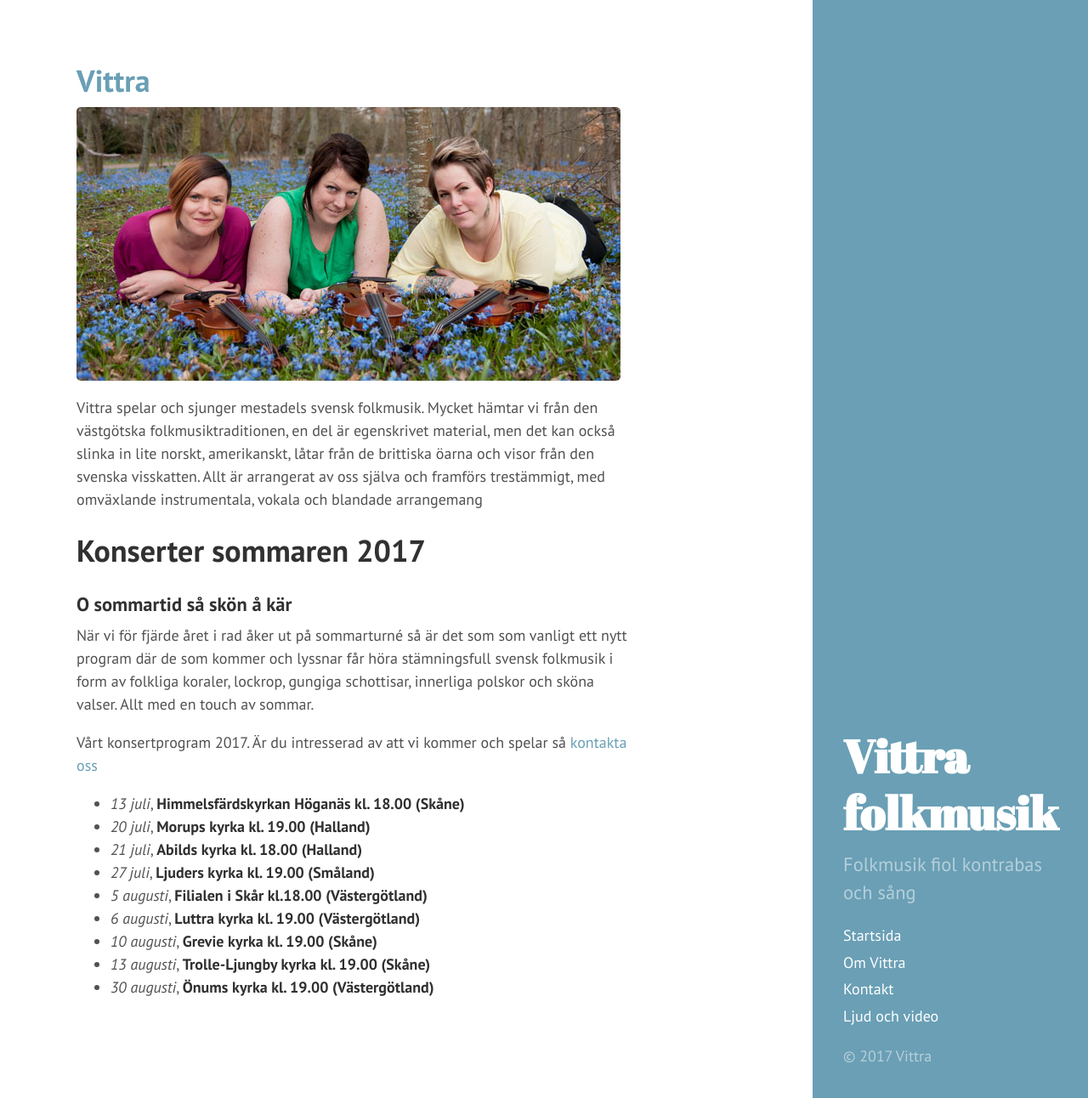
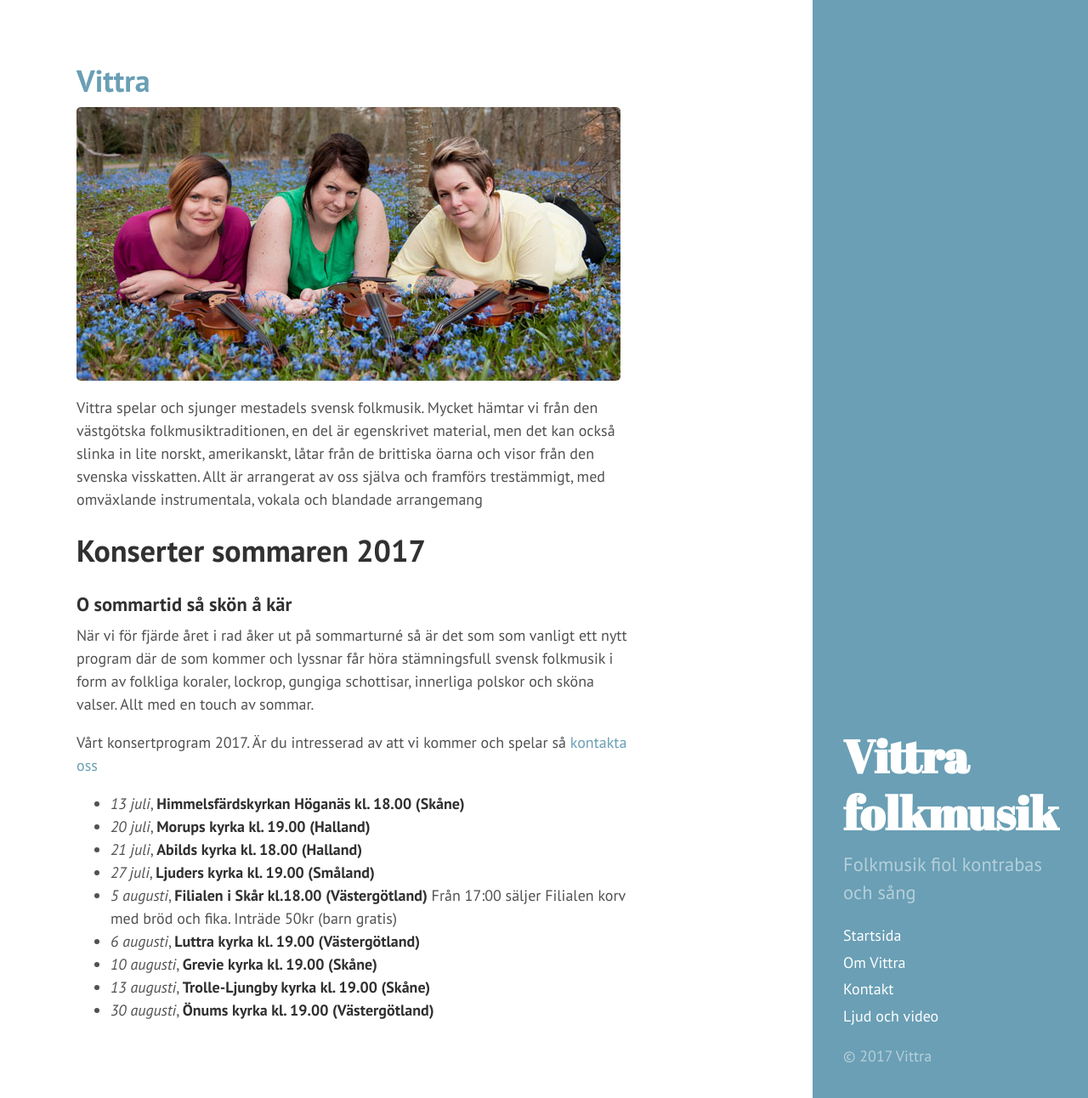
Before and after one commit to trinning/trinning.github.io, a Jekyll site: the page built from index.md, in a window 1280 px wide and 1292 px high. Shown: the whole window at 85% size. Built offline with Jekyll 4.4.1, drawn with Linux system fonts in a browser that asks for light colours.

Commit message:
Update index.md

```diff
--- a/index.md
+++ b/index.md
@@ -19,7 +19,7 @@ Vårt konsertprogram 2017. Är du intresserad av att vi kommer och spelar så [k
 * *20 juli*, **Morups kyrka kl. 19.00 (Halland)**
 * *21 juli*, **Abilds kyrka kl. 18.00 (Halland)**
 * *27 juli*, **Ljuders kyrka kl. 19.00 (Småland)**
-* *5 augusti*, **Filialen i Skår kl.18.00 (Västergötland)**
+* *5 augusti*, **Filialen i Skår kl.18.00 (Västergötland)** Från 17:00 säljer Filialen korv med bröd och fika. Inträde 50kr (barn gratis)
 * *6  augusti*, **Luttra kyrka kl. 19.00 (Västergötland)**
 * *10 augusti*, **Grevie kyrka kl. 19.00 (Skåne)**
 * *13 augusti*, **Trolle-Ljungby kyrka kl. 19.00 (Skåne)**
```
